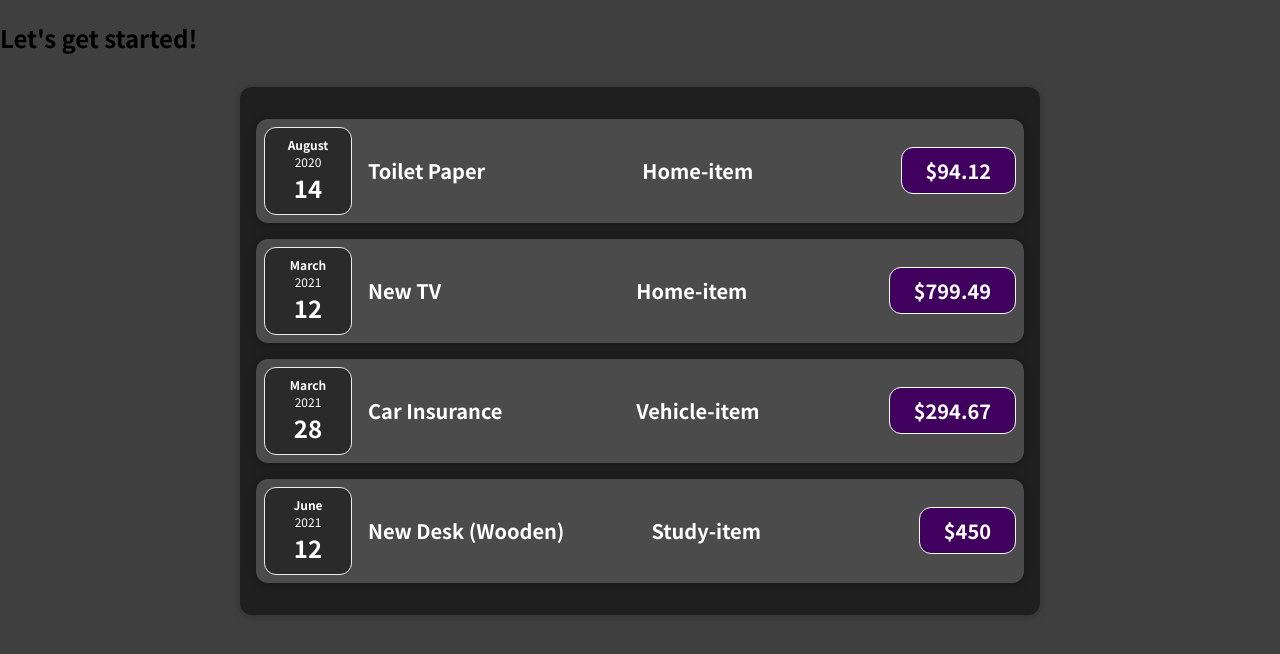
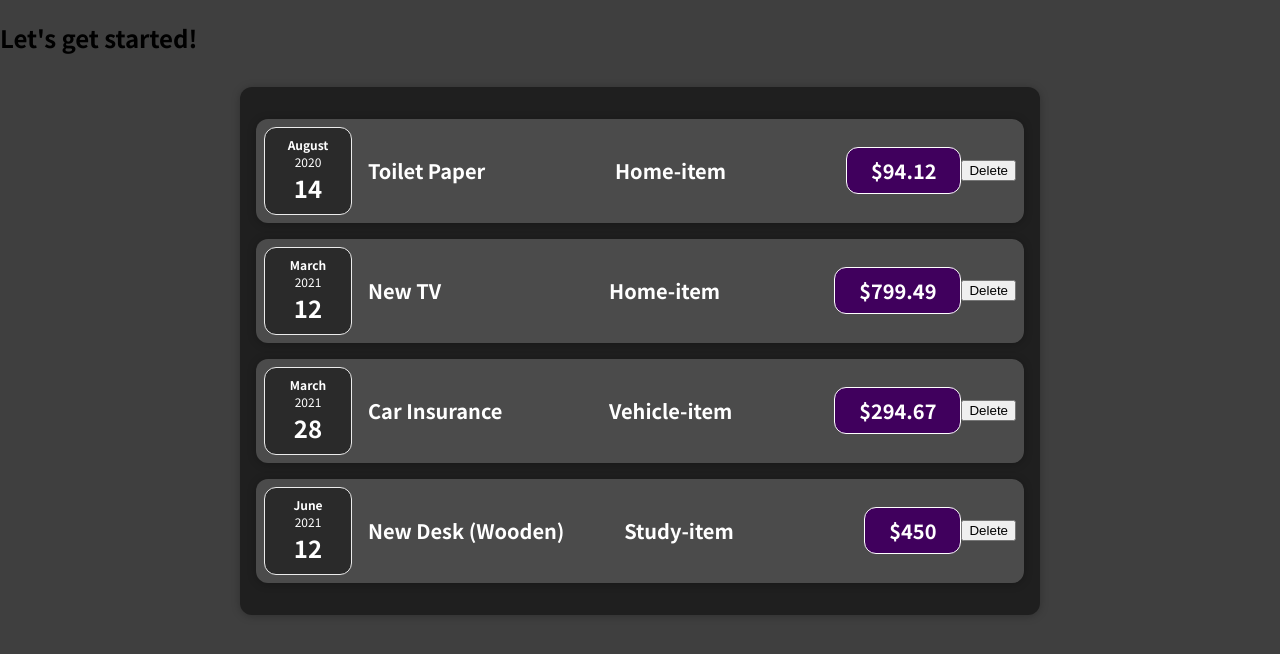
Before and after one commit to Suresh-Kumar-Lohar/s-react-1, a React (Create React App) app: page / in a window 1280 px wide. Shown: the top 654 px of the page. Built offline with nearby package versions, Linux system fonts and the light colour scheme.

Commit message:
adv React task-2

```diff
--- a/src/components/Expenses/ExpenseItem.js
+++ b/src/components/Expenses/ExpenseItem.js
@@ -5,29 +5,30 @@ import ExpenseDetails from './ExpenseDetails'
 import './ExpenseItem.css'
 
 const ExpenseItem = (props) => {
+  const clickHandler = (e) => {
+    const parentEle = e.target.parentElement.parentElement
+    const ele = e.target.parentElement
+    // console.log(ele)
+    parentEle.removeChild(ele)
+  }
+
   const date = props.date
   return (
     <Card className='expense-item'>
       <ExpenseDate date={props.date} />
-      <ExpenseDetails
+      {/* <ExpenseDetails
         title={props.title}
         amount={props.amount}
         LocationOfExpenditure={props.LocationOfExpenditure}
-      />
+      /> */}
+      <div className='expense-item__description'>
+        <h2>{props.title}</h2>
+        <h2>{props.LocationOfExpenditure}</h2>
+        <div className='expense-item__price'>${props.amount}</div>
+      </div>
+      <button onClick={clickHandler}>Delete</button>
     </Card>
   )
-
-  // return React.createElement(
-  //   'div',
-  //   { className: 'expense-item' },
-  //   React.createElement(ExpenseDate, { date: date }),
-  //   React.createElement(
-  //     'div',
-  //     {},
-  //     React.createElement('h1', {}, 'Expense 1'),
-  //     React.createElement('h1', {}, 'Expense 2')
-  //   )
-  // )
 }
 
 export default ExpenseItem
```
